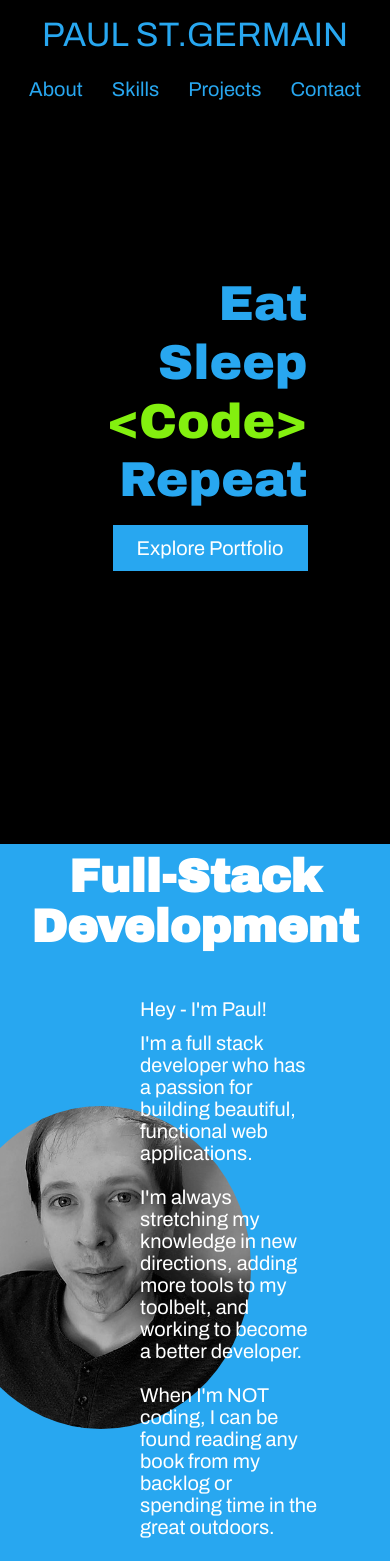
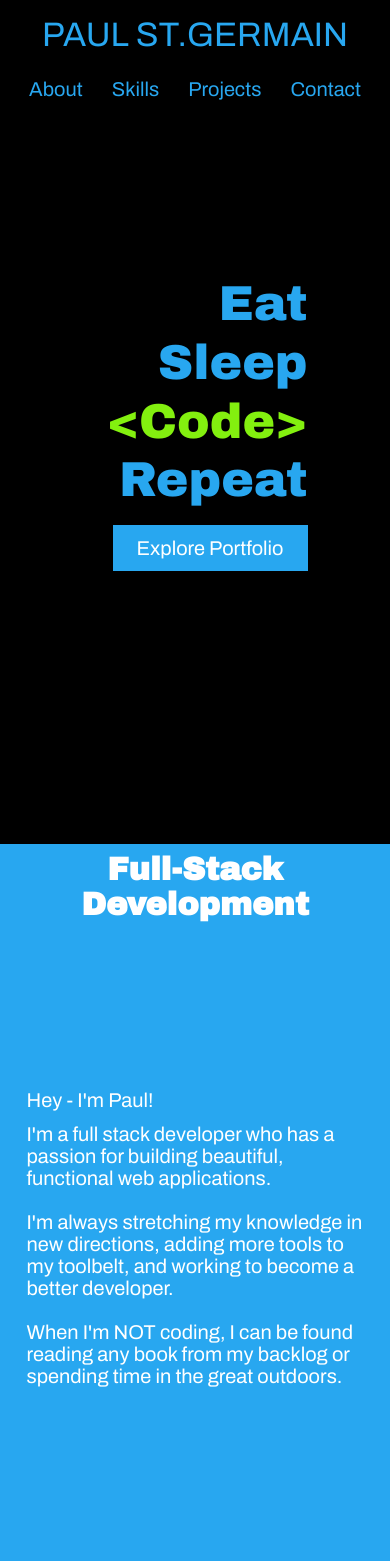
Before and after one commit to paulstgermain/portfolio-v2, a React (Create React App) app: page / in a window 390 px wide. Shown: the top 1568 px of the page. Built offline with nearby package versions, Linux system fonts and the light colour scheme; a web font is replaced by a local one.

Commit message:
media queries for about component

```diff
--- a/src/components/About.js
+++ b/src/components/About.js
@@ -65,4 +65,45 @@ const StyledAbout = styled.section`
         width: 300px;
     }
 
+    @media screen and (max-width: 906px){
+        .aboutImg {
+            img {
+                width: 250px;
+            }
+        }
+    }
+
+    @media screen and (max-width: 768px){
+        display: flex;
+        flex-direction: column;
+        justify-content: space-between;
+
+        .aboutText {
+            p {
+                margin: 0;
+            }
+        }
+    }
+
+    @media screen and (max-width: 640px){
+
+        .aboutImg {
+            display: none;
+        }
+
+        .aboutText {
+            width: 90%;
+
+            p {
+                width: 100%;
+            }
+        }
+    }
+
+    @media screen and (max-width: 450px){
+        h2 {
+            font-size: 3.2rem;
+        }
+    }
+
 `
```
